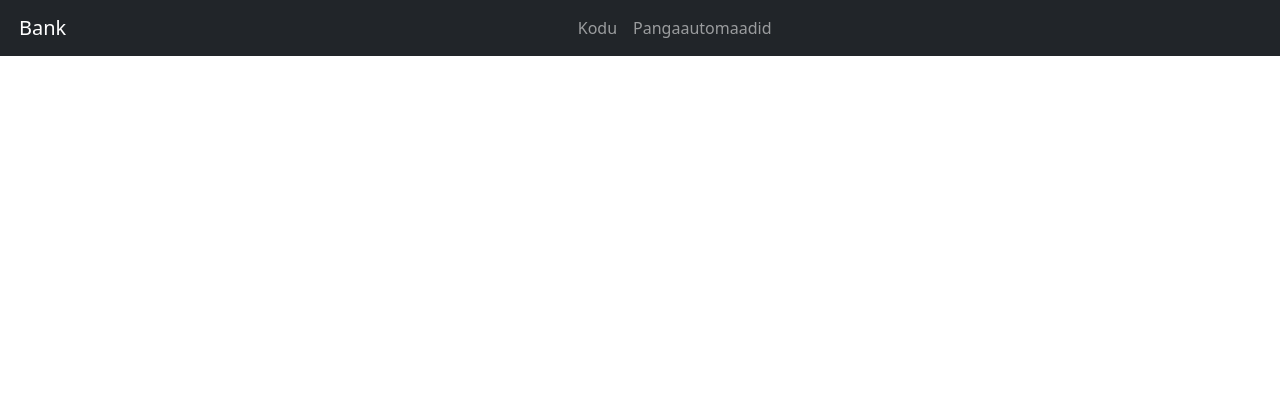
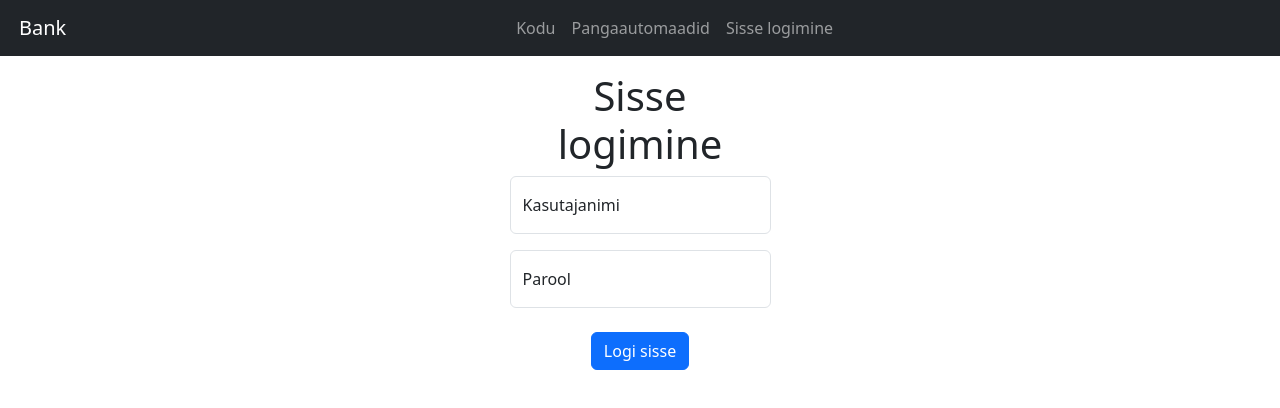
Before and after one commit to bcs-hub/bank41, a Vue app in the folder frontend/: page /login in a window 1280 px wide. Shown: the top 408 px of the page. Built offline with nearby package versions, Linux system fonts and the light colour scheme.

Commit message:
Add login field validation and empty field error message

```diff
--- a/frontend/src/App.vue
+++ b/frontend/src/App.vue
@@ -16,10 +16,13 @@ import { RouterLink, RouterView } from 'vue-router'
     <div class="collapse navbar-collapse justify-content-center" id="navMenu">
       <div class="navbar-nav">
         <RouterLink class="nav-link" to="/">Kodu</RouterLink>
-      </div><div class="navbar-nav">
+      </div>
+      <div class="navbar-nav">
         <RouterLink class="nav-link" to="/atms">Pangaautomaadid</RouterLink>
       </div>
-
+      <div class="navbar-nav">
+        <RouterLink class="nav-link" to="/login">Sisse logimine</RouterLink>
+      </div>
     </div>
   </nav>
 
--- a/frontend/src/router/index.js
+++ b/frontend/src/router/index.js
@@ -2,6 +2,7 @@ import { createRouter, createWebHistory } from 'vue-router'
 import HomeView from '@/views/HomeView.vue'
 import AtmsView from '@/views/AtmsView.vue'
 import ErrorView from '@/views/ErrorView.vue'
+import LoginView from '@/views/LoginView.vue'
 
 const router = createRouter({
   history: createWebHistory(import.meta.env.BASE_URL),
@@ -21,6 +22,11 @@ const router = createRouter({
       name: 'error',
       component: ErrorView,
     },
+    {
+      path: '/login',
+      name: 'loginRoute',
+      component: LoginView,
+    },
   ],
 })
 
--- /dev/null
+++ b/frontend/src/views/LoginView.vue
@@ -0,0 +1,65 @@
+<script>
+export default {
+  name: 'LoginView',
+
+  methods: {
+    login() {
+      if (this.loginRequest.username === '' || this.loginRequest.password === '') {
+        alert('Täida kõik väljad')
+      }
+    },
+  },
+
+  data() {
+    return {
+      message: '',
+
+      loginRequest: {
+        username: '',
+        password: '',
+      },
+    }
+  },
+}
+</script>
+
+<template>
+  <div class="container text-center">
+    <div class="row justify-content-center">
+      <div class="col">
+        <div v-if="message" class="alert alert-danger" role="alert">{{ message }}</div>
+      </div>
+    </div>
+    <div class="row justify-content-center">
+      <div class="col col-3">
+        <h1>Sisse logimine</h1>
+
+        <div class="form-floating mb-3">
+          <input
+            v-model="loginRequest.username"
+            type="text"
+            class="form-control"
+            id="floatingInput"
+            placeholder="Kasutajanimi"
+          />
+          <label for="floatingInput">Kasutajanimi</label>
+        </div>
+
+        <div class="form-floating mb-4">
+          <input
+            v-model="loginRequest.password"
+            type="password"
+            class="form-control"
+            id="floatingPassword"
+            placeholder="Parool"
+          />
+          <label for="floatingPassword">Parool</label>
+        </div>
+
+        <button @click="login" type="button" class="btn btn-primary d-block mx-auto">
+          Logi sisse
+        </button>
+      </div>
+    </div>
+  </div>
+</template>
```
Also changed, not shown: frontend/src/components/AlertDanger.vue (added).
